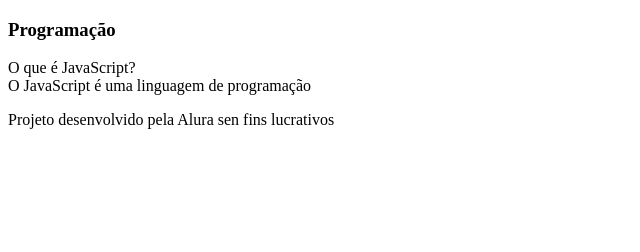
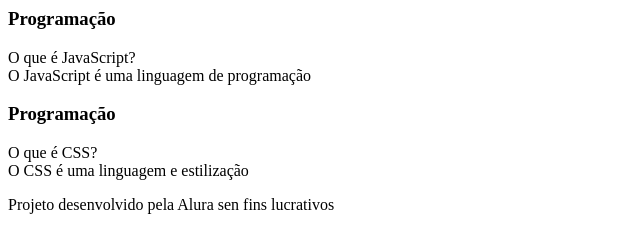
Before and after one commit to Relamked/Cristian-3-trimestre, a plain HTML site: page index.html in a window 1280 px wide. Shown: the whole page, without its empty margins (0-640 px from the left). Drawn offline with Linux system fonts and the light colour scheme.

Commit message:
Add files via upload

```diff
--- a/index.html
+++ b/index.html
@@ -1,5 +1,3 @@
-<!DOCTYPE html>
-<html lang="pt-br">
 <head>
     <meta charset="UTF-8">
     <meta http-equiv="X-UA-Compatible" content="IE=edge">
@@ -21,6 +19,18 @@
                                 </div>
                             </div>
                 </article>
+                <article class="cartao">
+                        <div class="cartao__conteudo">
+                                <h3>Programação</h3>
+
+                                <div class="cartao__conteudo__pergunta">
+                                        O que é CSS?
+                                </div>
+                                <div class="cartao__conteudo__resposta">
+                                        O CSS é uma linguagem e estilização
+                                </div>
+                            </div>
+                </article>
         </section>
 </main>
 
```
